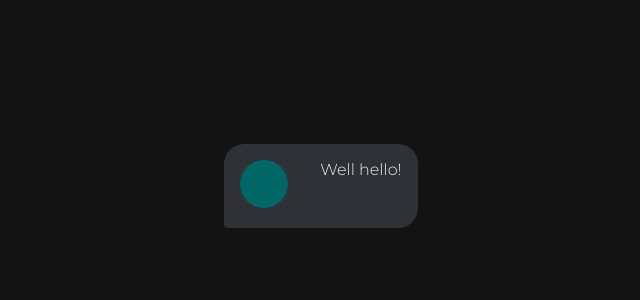
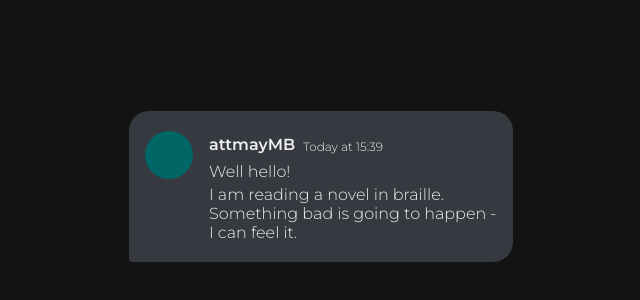
Before and after one commit to PolarizedIons/attmayjokes, a plain HTML site: page index.html in a window 1280 px wide. Shown: the part 214-514 px from the top of the page, without its empty margins (319-959 px from the left). Drawn offline with Linux system fonts and the light colour scheme.

Commit message:
style changes

```diff
--- a/index.html
+++ b/index.html
@@ -11,7 +11,7 @@
 
     <title>Attmay Jokes</title>
     <link rel="preconnect" href="https://fonts.gstatic.com">
-    <link href="https://fonts.googleapis.com/css2?family=Montserrat:wght@300&display=swap" rel="stylesheet">
+    <link href="https://fonts.googleapis.com/css2?family=Montserrat:wght@300;600&&display=swap" rel="stylesheet">
     <link href="main.css" rel="stylesheet" />
 </head>
 <body>
@@ -20,7 +20,14 @@
             <div class="user">
                 <span class="profile"></span>
             </div>
-            <div id="quote">Well hello!</div>
+            <div class="text">
+                <div class="person-info">
+                    <div class="user">attmayMB</div>
+                    <div id="now">Today at 12:33</div>
+                </div>
+                <div>Well hello!</div>
+                <div id="quote"></div>
+            </div>
         </div>
     </main>
 
--- a/main.css
+++ b/main.css
@@ -8,6 +8,7 @@ body {
     color: #efefef;
     font-family: 'Montserrat', sans-serif;
     font-weight: 300;
+    user-select: none;
 }
 
 main {
@@ -21,18 +22,38 @@ main {
     display: flex;
     padding: 1rem 0;
     border-radius: 1.25rem 1.25rem 1.25rem 0.25rem;
-    background: #2f3136;
+    background: #36393f;
     max-width: 30vw;
 }
 
+.text {
+    padding-right: 1rem;
+}
+
+.text div {
+    margin: 0.25rem 0;
+}
+
+.text .person-info {
+    display: flex;
+    align-items: flex-end;
+    gap: 0.5rem;
+}
+
+.text #now {
+    font-size: 0.75rem;
+}
+
+.text .user {
+    font-weight: 600;
+}
+
 #quote {
-    padding: 0 1rem;
     cursor: pointer;
-    user-select: none;
 }
 
 .profile {
-    margin: 0 1rem;
+    margin: 0.25rem 1rem;
     background: #006666;
     display: inline-block;
     width: 3rem;
--- a/main.js
+++ b/main.js
@@ -26,8 +26,14 @@ const quotes = [
     "That's a nice ham you got there. It'd be a shame if you put an 's' on one end and an 'e' on the other."
 ];
 
-const el = document.getElementById("quote");
+const quoteEl = document.getElementById("quote");
+const timeEl = document.getElementById("now");
 const rerollQuote = () => {
-    el.innerText = quotes[Math.floor(quotes.length * Math.random())];
+    quoteEl.innerText = quotes[Math.floor(quotes.length * Math.random())];
+
+    const now = new Date();
+    timeEl.innerText = `Today at ${now.getHours()}:${now.getMinutes()}`
 }
-el.onclick = rerollQuote;
+
+quoteEl.onclick = rerollQuote;
+rerollQuote();
```
